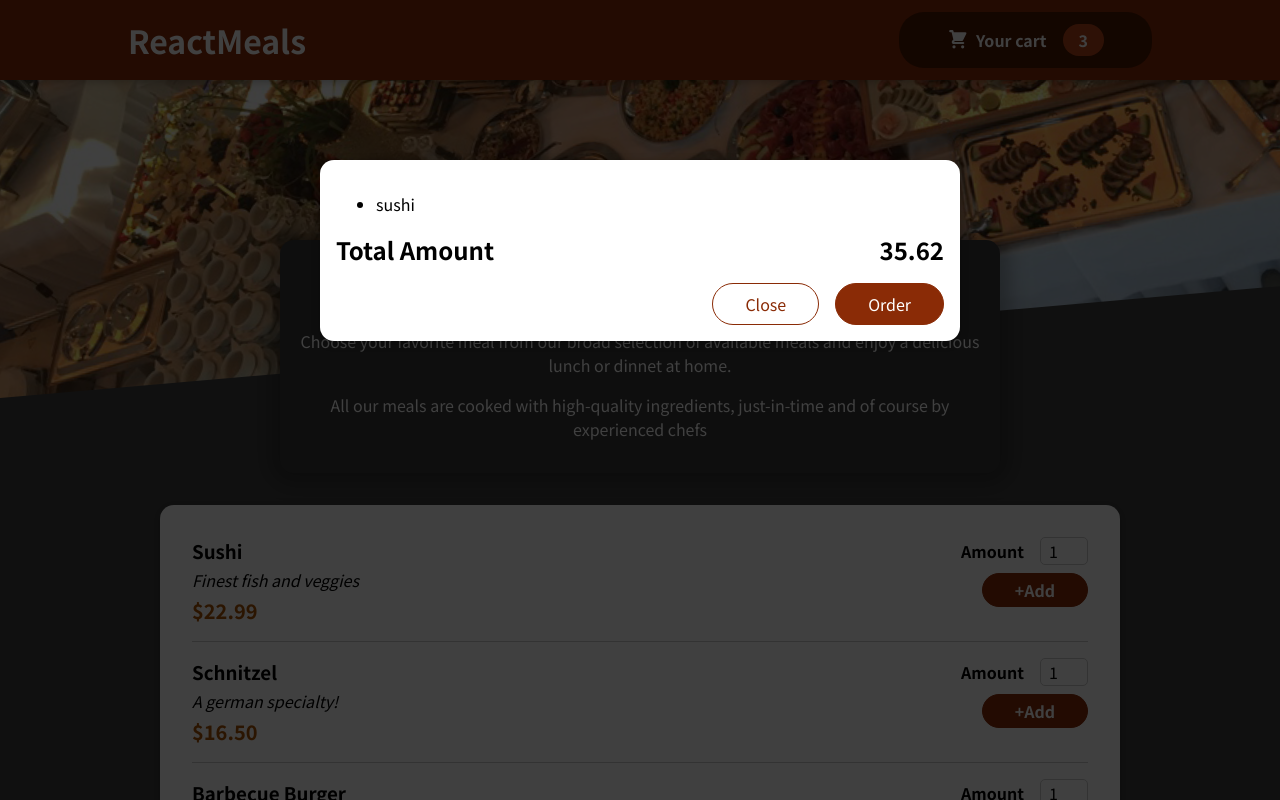
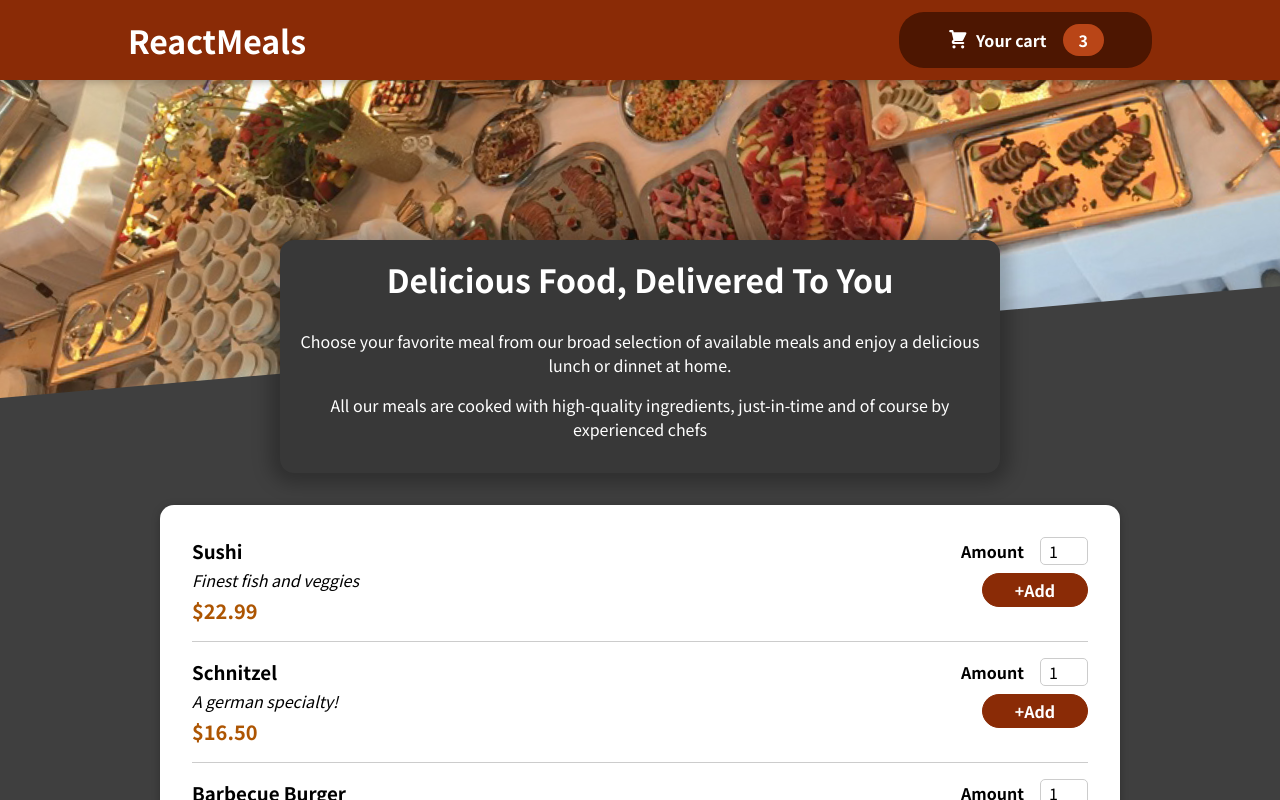
Before and after one commit to VictorMeneghini/react-food-app, a React (Create React App) app: page / in a window 1280 px wide. Shown: the top 800 px of the page. Built offline with nearby package versions, Linux system fonts and the light colour scheme.

Commit message:
feat: ensure modal works
* if click on close button modal closes
* if clock on backdrop modal closes

```diff
--- a/src/App.js
+++ b/src/App.js
@@ -1,12 +1,24 @@
+import { useState } from 'react';
+
 import Header from './components/Layout/Header';
 import Meals from './components/Meals/Meals';
 import Cart from './components/Cart/Cart';
 
 function App() {
+	const [cartIsShown, setCartIsShown] = useState(false);
+
+	const showCartHandler = () => {
+		setCartIsShown(true);
+	};
+
+	const hideCartHandler = () => {
+		setCartIsShown(false);
+	};
+
 	return (
 		<>
-			<Cart />
-			<Header />
+			{cartIsShown && <Cart onHideCart={hideCartHandler} />}
+			<Header onShowCart={showCartHandler} />
 			<main>
 				<Meals />
 			</main>
--- a/src/components/Cart/Cart.js
+++ b/src/components/Cart/Cart.js
@@ -1,23 +1,29 @@
 import classes from './Cart.module.css';
 import Modal from '../UI/Modal';
 
-const Cart = () => {
+const Cart = (props) => {
+	const { onHideCart } = props;
+
 	const cartItems = (
 		<ul classes={classes['cart-items']}>
 			{[{ id: 'c1', name: 'sushi', amount: 2, price: 12.99 }].map((item) => (
-				<li id={item.id}>{item.name}</li>
+				<li key={item.id}>{item.name}</li>
 			))}{' '}
 		</ul>
 	);
 	return (
-		<Modal>
+		<Modal onClose={onHideCart}>
 			{cartItems}
 			<div className={classes.total}>
 				<span>Total Amount</span>
 				<span>35.62</span>
 			</div>
 			<div className={classes.actions}>
-				<button className={classes['button--alt']} type="button">
+				<button
+					className={classes['button--alt']}
+					type="button"
+					onClick={onHideCart}
+				>
 					Close
 				</button>
 				<button className={classes.button} type="button">
--- a/src/components/Layout/Header.js
+++ b/src/components/Layout/Header.js
@@ -3,16 +3,20 @@ import classes from './Header.module.css';
 
 import HeaderCartButton from './HeaderCartButton';
 
-const Header = () => (
+const Header = (props) => {
+	const { onShowCart } = props;
+
+	return (
 		<>
 			<header className={classes.header}>
 				<h1>ReactMeals</h1>
-			<HeaderCartButton />
+				<HeaderCartButton handleOnClick={onShowCart} />
 			</header>
 			<div className={classes['main-image']}>
 				<img alt="A table with a bunch of delicious food" src={mealsImage} />
 			</div>
 		</>
 	);
+};
 
 export default Header;
--- a/src/components/Layout/HeaderCartButton.js
+++ b/src/components/Layout/HeaderCartButton.js
@@ -1,8 +1,11 @@
 import CartIcon from '../Cart/CartIcon';
 import classes from './HeaderCartButton.module.css';
 
-const HeaderCartButton = () => (
-	<button type="button" className={classes.button}>
+const HeaderCartButton = (props) => {
+	const { handleOnClick } = props;
+
+	return (
+		<button type="button" className={classes.button} onClick={handleOnClick}>
 			<span className={classes.icon}>
 				<CartIcon />
 			</span>
@@ -10,5 +13,6 @@ const HeaderCartButton = () => (
 			<span className={classes.badge}>3</span>
 		</button>
 	);
+};
 
 export default HeaderCartButton;
--- a/src/components/UI/Modal.js
+++ b/src/components/UI/Modal.js
@@ -1,7 +1,26 @@
 import ReactDOM from 'react-dom';
 import classes from './Modal.module.css';
 
-const Backdrop = () => <div className={classes.backdrop} />;
+const Backdrop = (props) => {
+	const { onClose } = props;
+
+	const handleKeyDown = (event) => {
+		if (event.key === 'Escape') {
+			onClose();
+		}
+	};
+
+	return (
+		<div
+			label="close-modal"
+			role="button"
+			className={classes.backdrop}
+			onClick={onClose}
+			onKeyPress={handleKeyDown}
+			tabIndex={0}
+		/>
+	);
+};
 
 const ModalOverlay = (props) => {
 	const { children } = props;
@@ -15,10 +34,10 @@ const ModalOverlay = (props) => {
 const portalElement = document.getElementById('overlays');
 
 const Modal = (props) => {
-	const { children } = props;
+	const { children, onClose } = props;
 	return (
 		<>
-			{ReactDOM.createPortal(<Backdrop />, portalElement)}
+			{ReactDOM.createPortal(<Backdrop onClose={onClose} />, portalElement)}
 			{ReactDOM.createPortal(
 				<ModalOverlay>{children}</ModalOverlay>,
 				portalElement
```
Lines whose indentation alone changed are shown as unchanged.
